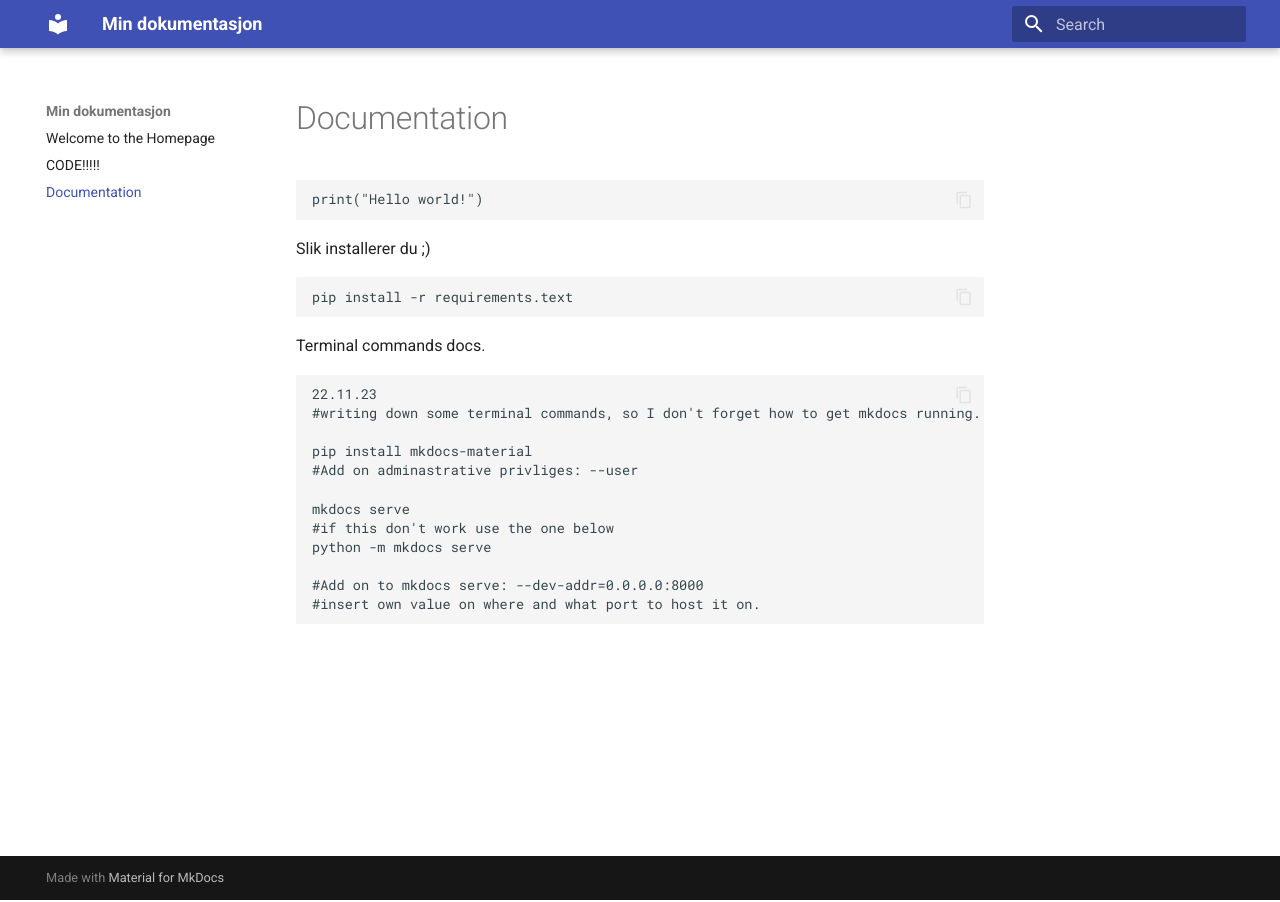
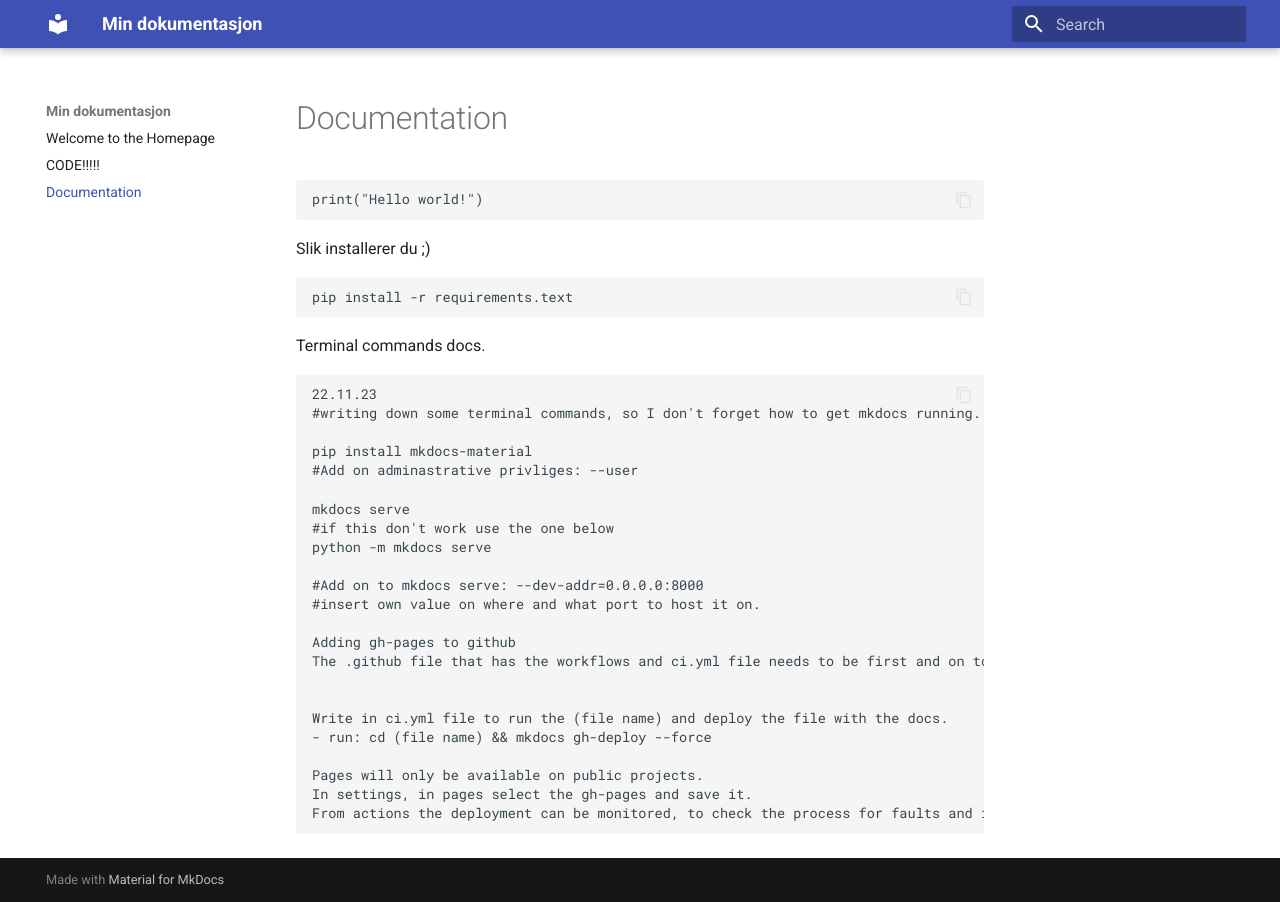
Before and after one commit to NikoWorldMan/Liver-Service, an MkDocs documentation site: the page built from Pages/docs/documentation.md, in a window 1280 px wide. Built offline with MkDocs 1.6.1 and Material for MkDocs 9.7.7, drawn with Linux system fonts in a browser that asks for light colours.

Commit message:
update pages

````diff
--- a/Pages/docs/documentation.md
+++ b/Pages/docs/documentation.md
@@ -22,4 +22,15 @@ python -m mkdocs serve
 
 #Add on to mkdocs serve: --dev-addr=0.0.0.0:8000
 #insert own value on where and what port to host it on.
+
+Adding gh-pages to github
+The .github file that has the workflows and ci.yml file needs to be first and on top of the other files.
+
+
+Write in ci.yml file to run the (file name) and deploy the file with the docs.
+- run: cd (file name) && mkdocs gh-deploy --force
+
+Pages will only be available on public projects.
+In settings, in pages select the gh-pages and save it.
+From actions the deployment can be monitored, to check the process for faults and it's progress in deploying.
 ```
````
